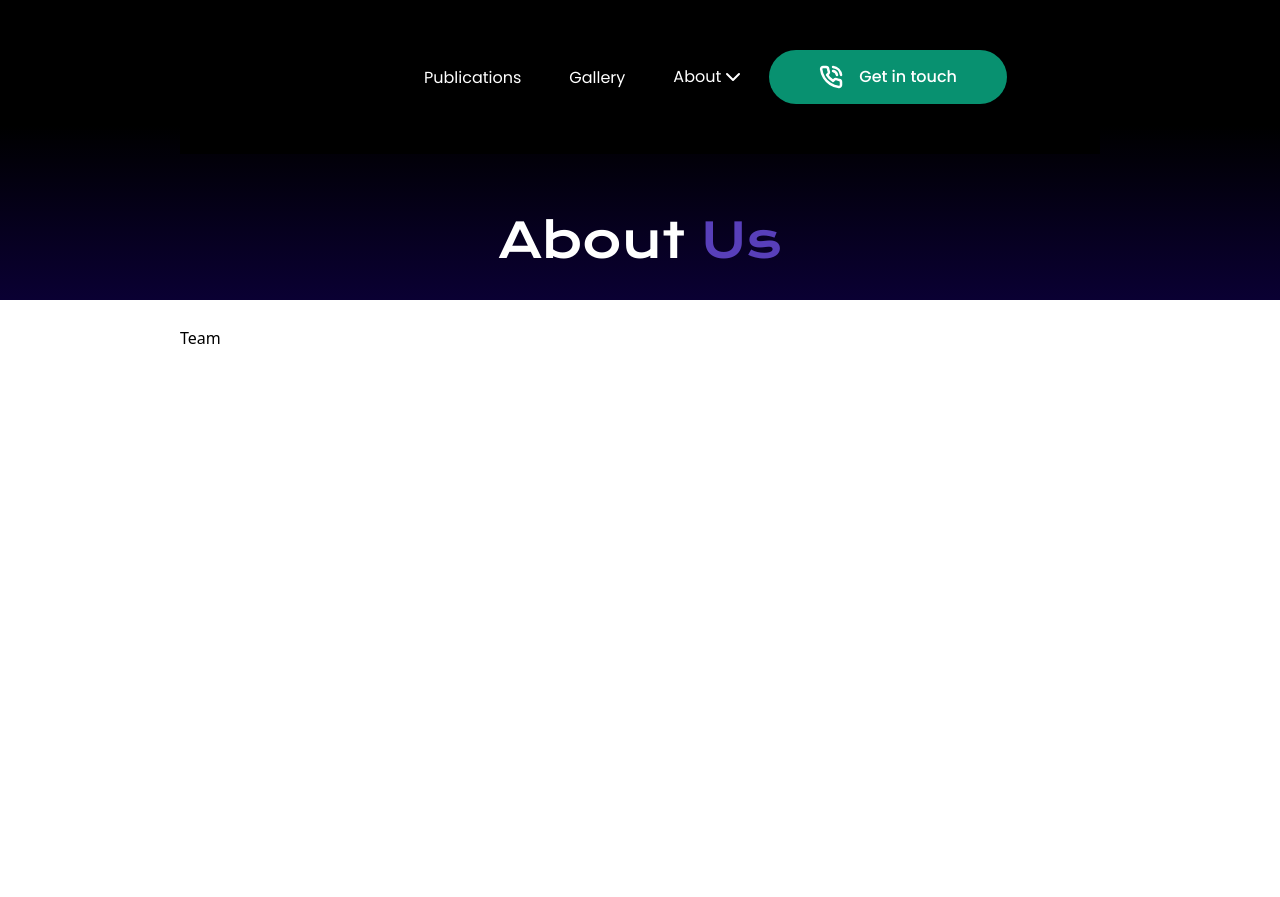
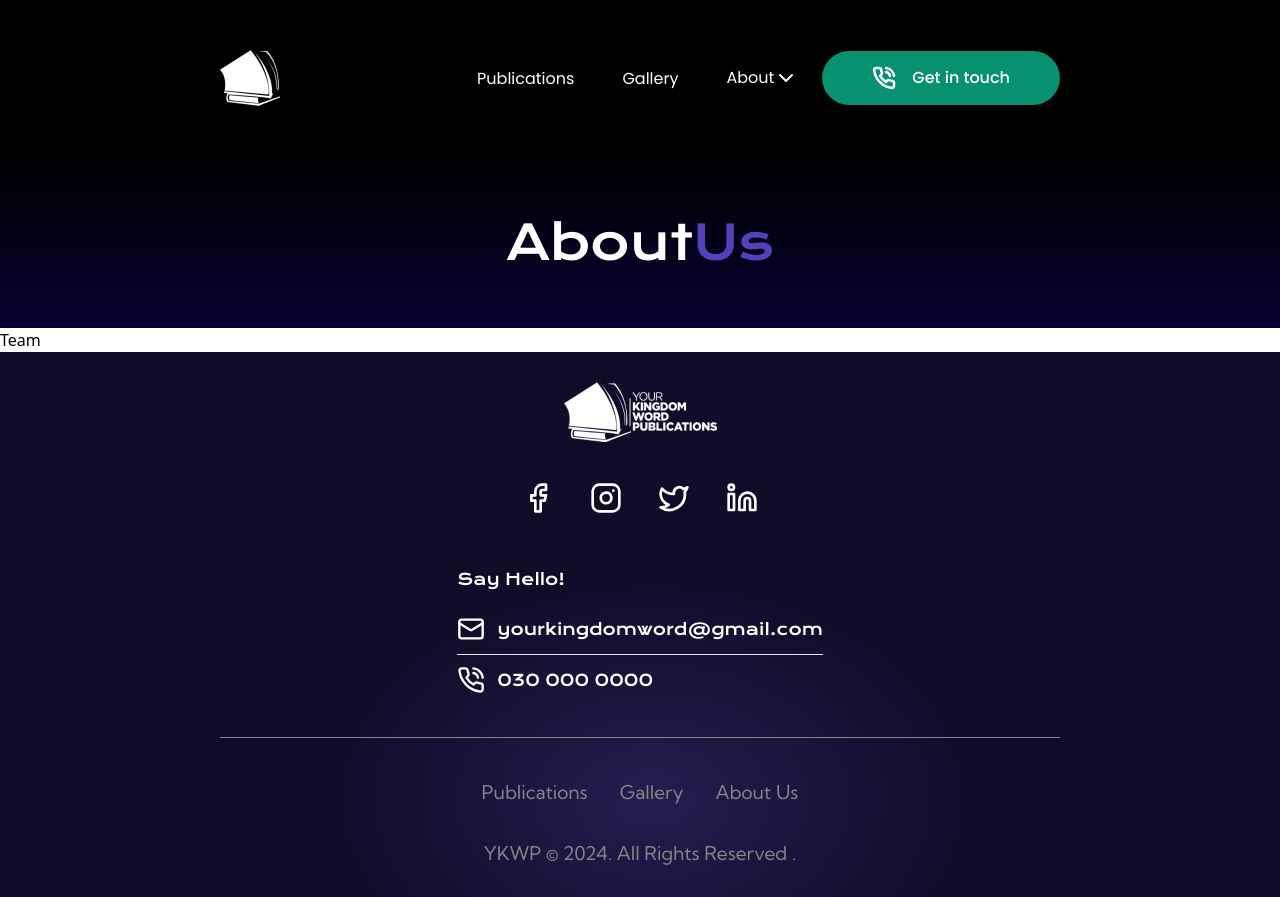
Before and after one commit to nyator/YKWPublications, a React (Vite) app in the folder ykwp/: page /about in a window 1280 px wide. Before the commit the page ends 800 px from the top, so only its background shows below. Built offline with nearby package versions, Linux system fonts and the light colour scheme.

Commit message:
old adds

```diff
--- a/ykwp/src/designs/Navbar.jsx
+++ b/ykwp/src/designs/Navbar.jsx
@@ -17,6 +17,7 @@ const Navbar = () => {
   return (
     <>
       <nav className="w-full items-center px-[40px] md:px-[100px] lg:px-[220px]  py-[50px]">
+
         {/* desktop Navigation */}
 
         <div className="hidden sm:flex flex-1 justify-between items-center">
@@ -61,7 +62,7 @@ const Navbar = () => {
                   </button>
 
                   {openNavigation && (
-                    <div className=" flex absolute h-[70px] top-8 right-5 text-center items-center justify-center px-4 bg-1 space-x-3 rounded-lg shadow-sm transition-all ease-in-out duration-500">
+                    <div className={`flex absolute h-[70px] top-8 right-5 text-center items-center justify-center px-4 bg-1 space-x-3 rounded-lg shadow-sm ${openNavigation ? " " : ""}`}>
                       <Link
                         to="/about"
                         className={`${styles.navLink} hover:bg-2 border-2 border-[0.1px] p-2 rounded-lg font-normal`}
--- a/ykwp/src/pages/AboutUs.jsx
+++ b/ykwp/src/pages/AboutUs.jsx
@@ -1,22 +1,18 @@
 import DarkNavbar from "../designs/DarkNavbar";
+import Footer from "../designs/Footer";
+
 import { styles } from "../constants/styles";
 
 const AboutUs = () => {
   return (
     <>
-    <div className="w-full h-[128px] absolute bg-3 -z-10"></div>
-    <div className="w-full h-[147px] sm:h-[174px] absolute tb top-[126px] -z-10"></div>
-
-    <div className="flex flex-col items-start justify-center w-vh mx-[40px] md:mx-[100px] lg:mx-[180px]  ">
-      <DarkNavbar />
-      <div className="flex w-full items-center justify-center">
-        <h1 className={`${styles.bigTitle}`}>
-           About
-           <span className="text-mpurple"> Us</span>
-        </h1>
+     <DarkNavbar />
+      <div className="flex flex-col items-start justify-center w-ful  ">
+        <h1 className={`${styles.bigTitle} flex w-full items-center justify-center tb -z-10`}>
+          About<span className="text-mpurple">Us </span></h1>
       </div>
       Team
-    </div>
+      <Footer />
   </>
   );
 };
--- a/ykwp/src/pages/Team.jsx
+++ b/ykwp/src/pages/Team.jsx
@@ -1,21 +1,17 @@
 import DarkNavbar from "../designs/DarkNavbar";
+import Footer from "../designs/Footer";
+
 import { styles } from "../constants/styles";
 
 const Team = () => {
   return (
     <>
-      <div className="w-full h-[128px] absolute bg-3 -z-10"></div>
-      <div className="w-full h-[147px] sm:h-[174px] absolute tb top-[126px] -z-10"></div>
-
-      <div className="flex flex-col items-start justify-center w-vh mx-[40px] md:mx-[100px] lg:mx-[180px]  ">
-        <DarkNavbar />
-        <div className="flex w-full items-center justify-center">
-          <h1 className={`${styles.bigTitle}`}>
-            <span className="text-mpurple">Our</span> Team
-          </h1>
-        </div>
-        Team
+      <DarkNavbar />
+      <div className="flex flex-col items-start justify-center w-ful  ">
+        <h1 className={`${styles.bigTitle} flex w-full items-center justify-center tb -z-10`}><span className="text-mpurple">Our</span> Team</h1>
       </div>
+      Team
+      <Footer />
     </>
   );
 };
```
Also changed, not shown: 1 other file (tests, documents, lock files or other folders).
